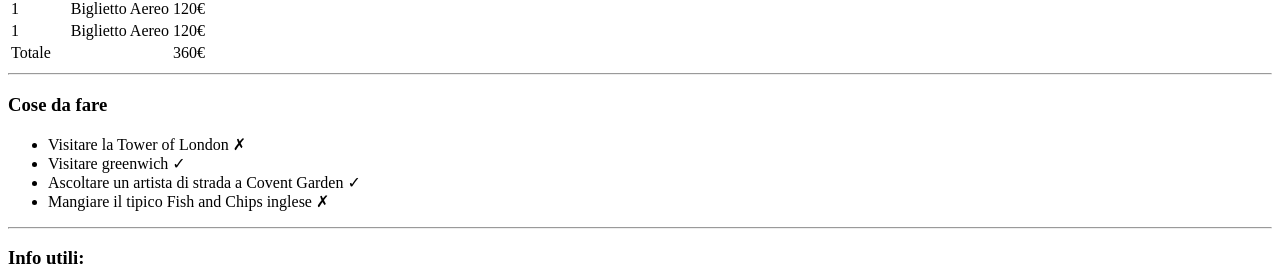
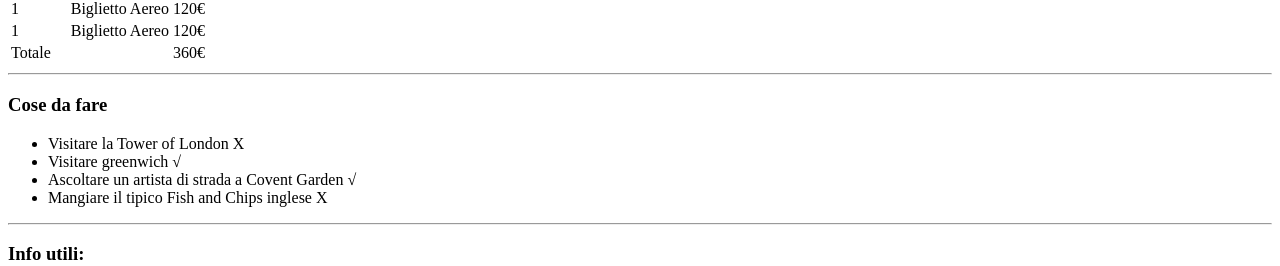
Before and after one commit to Gabrieleabu23/html-london-trip, a plain HTML site: page index.html in a window 1280 px wide. Shown: the part 800-1066 px from the top of the page. Drawn offline with Linux system fonts and the light colour scheme.

Commit message:
modified entity characters in "cose da fare"

```diff
--- a/index.html
+++ b/index.html
@@ -52,10 +52,10 @@
         <section>
             <h3>Cose da fare</h3>
             <ul>
-                <li>Visitare la Tower of London  &#10007;</li>
-                <li>Visitare greenwich &#10003;</li>
-                <li>Ascoltare un artista di strada a Covent Garden &#10003;</li>
-                <li>Mangiare il tipico Fish and Chips inglese &#10007;</li>
+                <li>Visitare la Tower of London &Chi;</li>
+                <li>Visitare greenwich &radic;</li>
+                <li>Ascoltare un artista di strada a Covent Garden &radic;</li>
+                <li>Mangiare il tipico Fish and Chips inglese &Chi;</li>
             </ul>
             <hr>
         </section>
```
